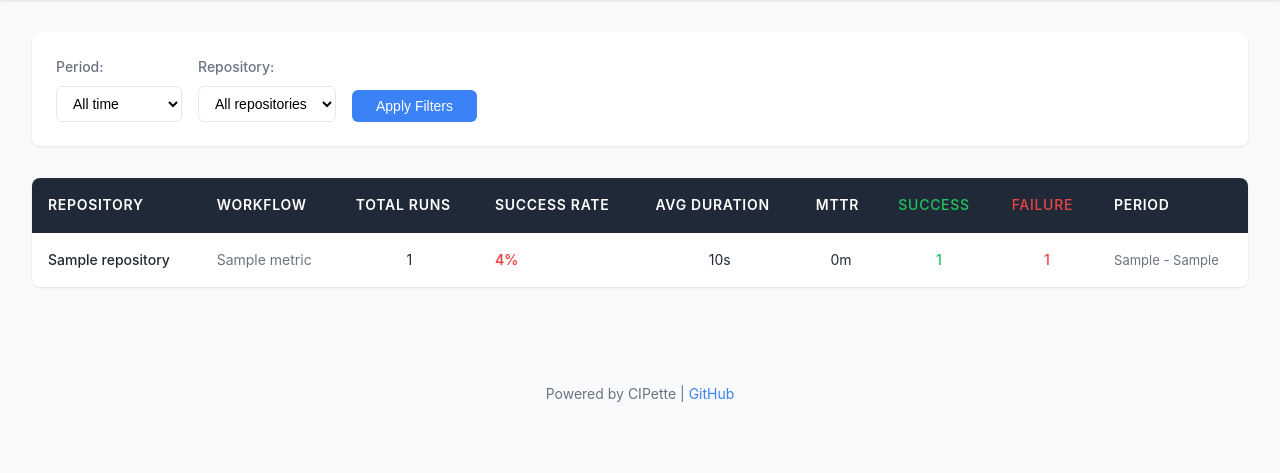
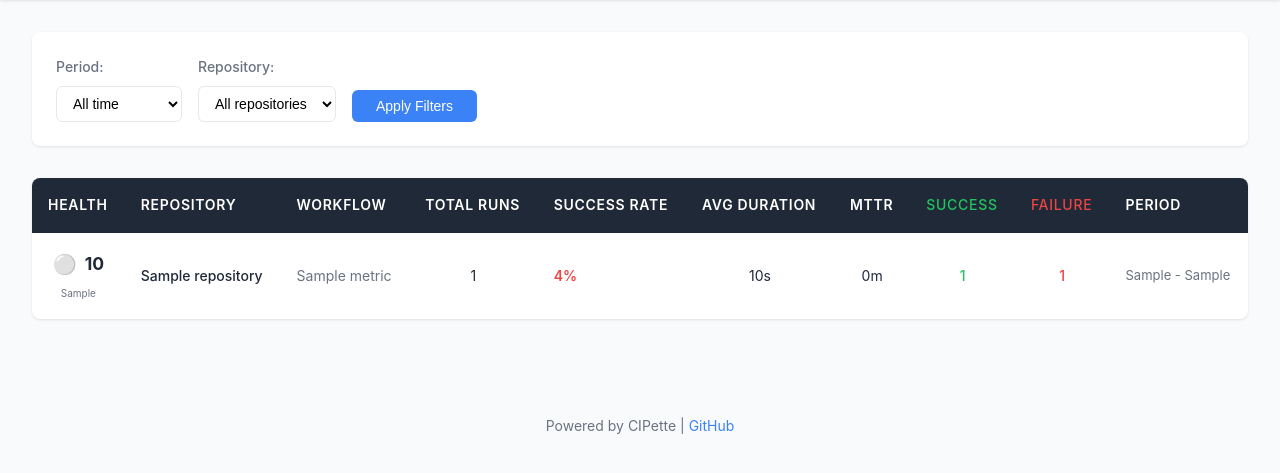
Before and after one commit to novr/CIPette, a Flask app: template templates/dashboard.html in a window 1280 px wide. Shown: the part 120-593 px from the top of the page. Run offline with Flask 3, Linux system fonts and the light colour scheme; the template is opened without the code that fills it: most values are stand-ins (such as "Sample title", 1, 10 or a date in 2020); parts of the project's set-up code (start-up, migrations or seed data) failed here and were passed over.

Commit message:
feat: Add health score calculation and display features

```diff
--- a/cipette/app.py
+++ b/cipette/app.py
@@ -107,6 +107,38 @@ def format_mttr(seconds: float | None) -> str:
         '15m'
     """
     return _format_time(seconds, Config.TIME_UNITS[:2])  # hours and minutes
+
+
+@app.template_filter('health_class')
+def health_class(health_class: str) -> str:
+    """Get CSS class for health score classification.
+
+    Args:
+        health_class: Health classification ('excellent', 'good', 'fair', 'poor')
+
+    Returns:
+        CSS class name
+    """
+    return f'health-{health_class}'
+
+
+@app.template_filter('health_emoji')
+def health_emoji(health_class: str) -> str:
+    """Get emoji for health score classification.
+
+    Args:
+        health_class: Health classification ('excellent', 'good', 'fair', 'poor')
+
+    Returns:
+        Emoji string
+    """
+    emoji_map = {
+        'excellent': '🟢',
+        'good': '🟡',
+        'fair': '🟠',
+        'poor': '🔴'
+    }
+    return emoji_map.get(health_class, '⚪')
 
 
 # Helper functions
--- a/static/style.css
+++ b/static/style.css
@@ -219,6 +219,70 @@ tbody tr:hover {
     color: var(--color-text-muted);
 }
 
+/* Health Score Styles */
+.health-score {
+    text-align: center;
+    min-width: 80px;
+}
+
+.health-indicator {
+    display: flex;
+    align-items: center;
+    justify-content: center;
+    gap: 0.5rem;
+    margin-bottom: 0.25rem;
+}
+
+.health-emoji {
+    font-size: 1.2rem;
+}
+
+.health-value {
+    font-weight: 700;
+    font-size: 1.1rem;
+}
+
+.health-breakdown {
+    font-size: 0.75rem;
+    color: var(--color-text-muted);
+}
+
+.health-excellent {
+    background: rgba(34, 197, 94, 0.1);
+    border-radius: 4px;
+}
+
+.health-excellent .health-value {
+    color: var(--color-success);
+}
+
+.health-good {
+    background: rgba(245, 158, 11, 0.1);
+    border-radius: 4px;
+}
+
+.health-good .health-value {
+    color: var(--color-warning);
+}
+
+.health-fair {
+    background: rgba(251, 146, 60, 0.1);
+    border-radius: 4px;
+}
+
+.health-fair .health-value {
+    color: #f97316;
+}
+
+.health-poor {
+    background: rgba(239, 68, 68, 0.1);
+    border-radius: 4px;
+}
+
+.health-poor .health-value {
+    color: var(--color-error);
+}
+
 /* Success Rate Colors */
 .success-rate {
     font-weight: 600;
--- a/templates/dashboard.html
+++ b/templates/dashboard.html
@@ -34,6 +34,7 @@
     <table>
         <thead>
             <tr>
+                <th>Health</th>
                 <th>Repository</th>
                 <th>Workflow</th>
                 <th>Total Runs</th>
@@ -48,6 +49,15 @@
         <tbody>
             {% for metric in metrics %}
             <tr>
+                <td class="health-score {{ metric.health_class|health_class }}">
+                    <div class="health-indicator">
+                        <span class="health-emoji">{{ metric.health_class|health_emoji }}</span>
+                        <span class="health-value">{{ metric.health_score }}</span>
+                    </div>
+                    <div class="health-breakdown" title="Success Rate: {{ metric.health_breakdown.success_rate_score }}%, MTTR: {{ metric.health_breakdown.mttr_score }}%, Duration: {{ metric.health_breakdown.duration_score }}%, Throughput: {{ metric.health_breakdown.throughput_score }}%">
+                        <small>{{ metric.health_class|title }}</small>
+                    </div>
+                </td>
                 <td class="repo-name">{{ metric.repository }}</td>
                 <td class="workflow-name">{{ metric.workflow_name }}</td>
                 <td class="text-center">{{ metric.total_runs }}</td>
```
Also changed, not shown: cipette/config.py (+19 -0 lines), cipette/database.py (+112 -0 lines), tests/test_database.py (+41 -0 lines).
